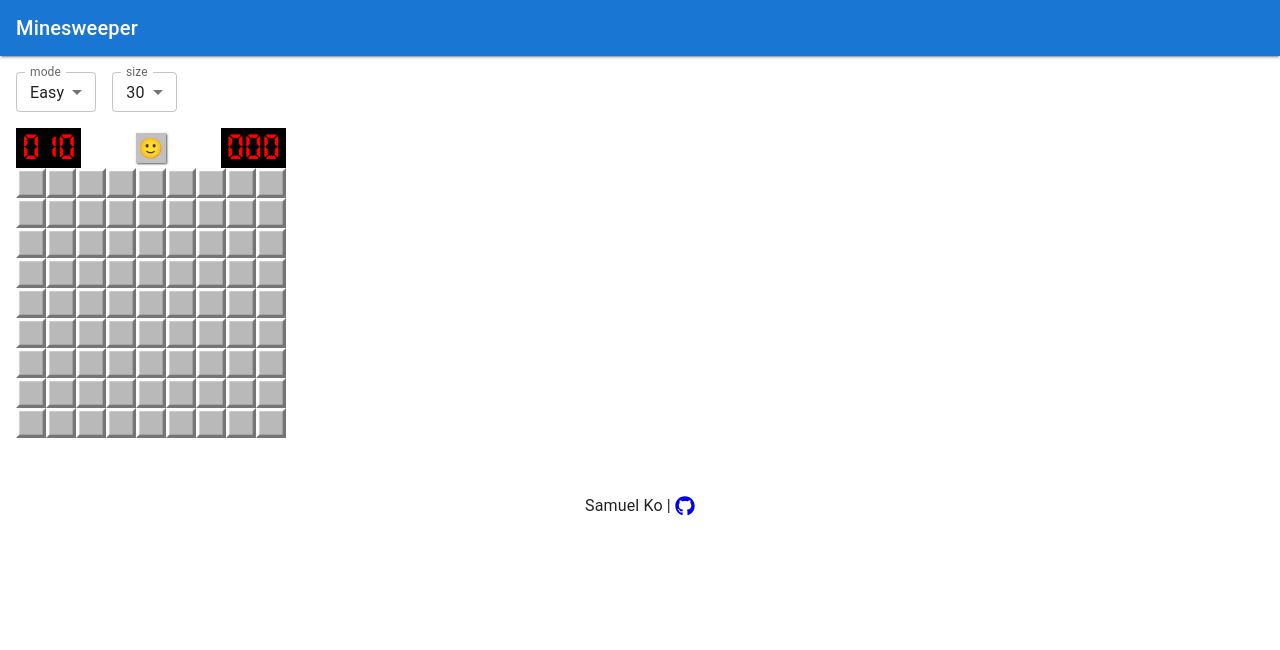
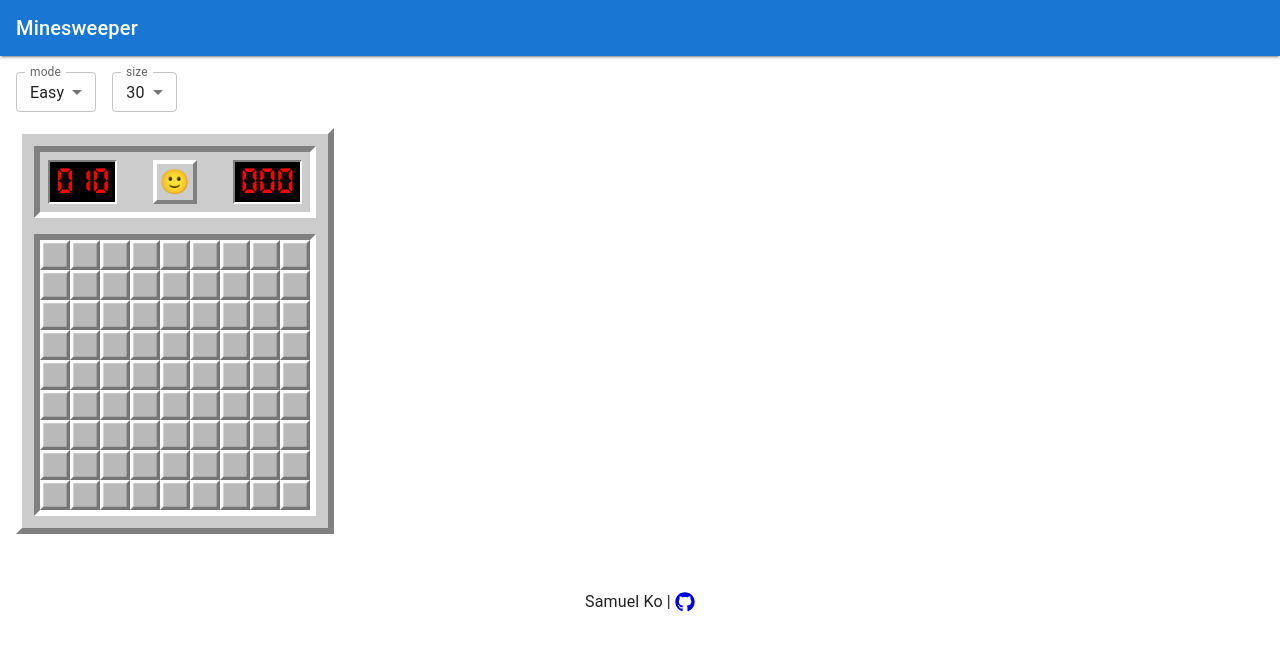
Before and after one commit to samuelko123/minesweeper, a Next.js app: page / in a window 1280 px wide. Shown: the top 650 px of the page. Built offline with nearby package versions, Linux system fonts and the light colour scheme.

Commit message:
add stylings

```diff
--- a/src/components/minesweeper/App.js
+++ b/src/components/minesweeper/App.js
@@ -1,4 +1,3 @@
-import { Box } from '@mui/material'
 import React from 'react'
 import {
 	useDispatch,
@@ -16,6 +15,7 @@ import { BaseStack } from '../atoms/Stack'
 import { Counter } from './Counter'
 import { FaceButton } from './FaceButton'
 import { Board } from './Board'
+import { BorderedBox } from '../molecules/BorderedBox'
 
 const KEYBOARD = Object.freeze({
 	F2: 113,
@@ -59,7 +59,7 @@ export const App = (props) => {
 		}
 	}
 
-	const handleSmileyClick = () => {
+	const handleFaceClick = () => {
 		startNewGame()
 	}
 
@@ -111,23 +111,36 @@ export const App = (props) => {
 					tabIndex={1}
 				/>
 			</BaseStack>
-
-			<Box
+			<BorderedBox
+				borderWidth={6}
+				raised={true}
+			>
+				<BaseStack
 					onContextMenu={(e) => { e.preventDefault() }}
+					gap={2}
 					sx={{
-					width: 'fit-content',
+						padding: 1.5,
+						backgroundColor: '#ccc',
 					}}
 				>
-				<Box
+					<BorderedBox
+						borderWidth={6}
+						sunken={true}
 						sx={{
 							display: 'flex',
 							justifyContent: 'space-between',
 							alignItems: 'center',
+							padding: 1,
 						}}
 					>
+						<BorderedBox
+							borderWidth={2}
+							sunken={true}
+						>
 							<Counter value={settings.mineCount - data.flagCount} />
+						</BorderedBox>
 						<FaceButton
-						onClick={handleSmileyClick}
+							onClick={handleFaceClick}
 							status={status}
 							label='Start New Game'
 						>
@@ -142,12 +155,23 @@ export const App = (props) => {
 								)
 							}
 						</FaceButton>
+						<BorderedBox
+							borderWidth={2}
+							sunken={true}
+						>
 							<Counter value={time} />
-				</Box>
+						</BorderedBox>
+					</BorderedBox>
+					<BorderedBox
+						borderWidth={6}
+						sunken={true}
+					>
 						<Board
 							tileSize={size}
 						/>
-			</Box>
+					</BorderedBox>
+				</BaseStack>
+			</BorderedBox>
 			{footer}
 		</BaseStack>
 	)
--- a/src/components/minesweeper/FaceButton.js
+++ b/src/components/minesweeper/FaceButton.js
@@ -1,5 +1,10 @@
 import React from 'react'
 import { Button } from '@mui/material'
+import { BorderedBox } from '../molecules/BorderedBox'
+
+const MOUSE_CLICK = Object.freeze({
+	LEFT: 1,
+})
 
 export const FaceButton = (props) => {
 	const {
@@ -8,33 +13,43 @@ export const FaceButton = (props) => {
 		children,
 	} = props
 
+	const [pressed, setPressed] = React.useState(false)
+
+	const handleMouseDown = (e) => {
+		if (e.buttons === MOUSE_CLICK.LEFT) {
+			setPressed(true)
+		}
+	}
+
+	const handleMouseUp = () => {
+		setPressed(false)
+	}
+
 	return (
+		<BorderedBox
+			borderWidth={4}
+			raised={!pressed}
+			sunken={pressed}
+		>
 			<Button
 				onClick={handleClick}
+				onMouseDown={handleMouseDown}
+				onMouseUp={handleMouseUp}
 				size='small'
 				aria-label={label}
 				disableFocusRipple
 				disableRipple
 				sx={{
 					minWidth: 24,
-				width: 30,
-				height: 30,
+					width: 36,
+					height: 36,
 					padding: 0,
 					borderRadius: 0,
-				fontSize: 20,
-
-				backgroundColor: '#c0c0c0',
-				':hover': {
-					backgroundColor: '#c0c0c0',
-				},
-
-				boxShadow: '1px 1px 2px #555',
-				':active': {
-					boxShadow: '1px 1px 2px #555 inset',
-				},
+					fontSize: 24,
 				}}
 			>
 				{children}
 			</Button>
+		</BorderedBox>
 	)
 }
--- /dev/null
+++ b/src/components/molecules/BorderedBox.js
@@ -0,0 +1,37 @@
+import { Box } from '@mui/material'
+
+export const BorderedBox = (props) => {
+	const {
+		borderWidth,
+		raised,
+		sunken,
+		children,
+		...otherProps
+	} = props
+
+	const white = '#fff'
+	const gray = '#808080'
+	const {
+		sx,
+		...remainingProps
+	} = otherProps
+
+	return (
+		<Box
+			sx={{
+				margin: 0,
+				padding: 0,
+				borderStyle: 'solid',
+				borderWidth: borderWidth,
+				borderTopColor: sunken ? gray : white,
+				borderLeftColor: sunken ? gray : white,
+				borderRightColor: raised ? gray : white,
+				borderBottomColor: raised ? gray : white,
+				...sx,
+			}}
+			{...remainingProps}
+		>
+			{children}
+		</Box>
+	)
+}
```
Lines whose indentation alone changed are shown as unchanged.
